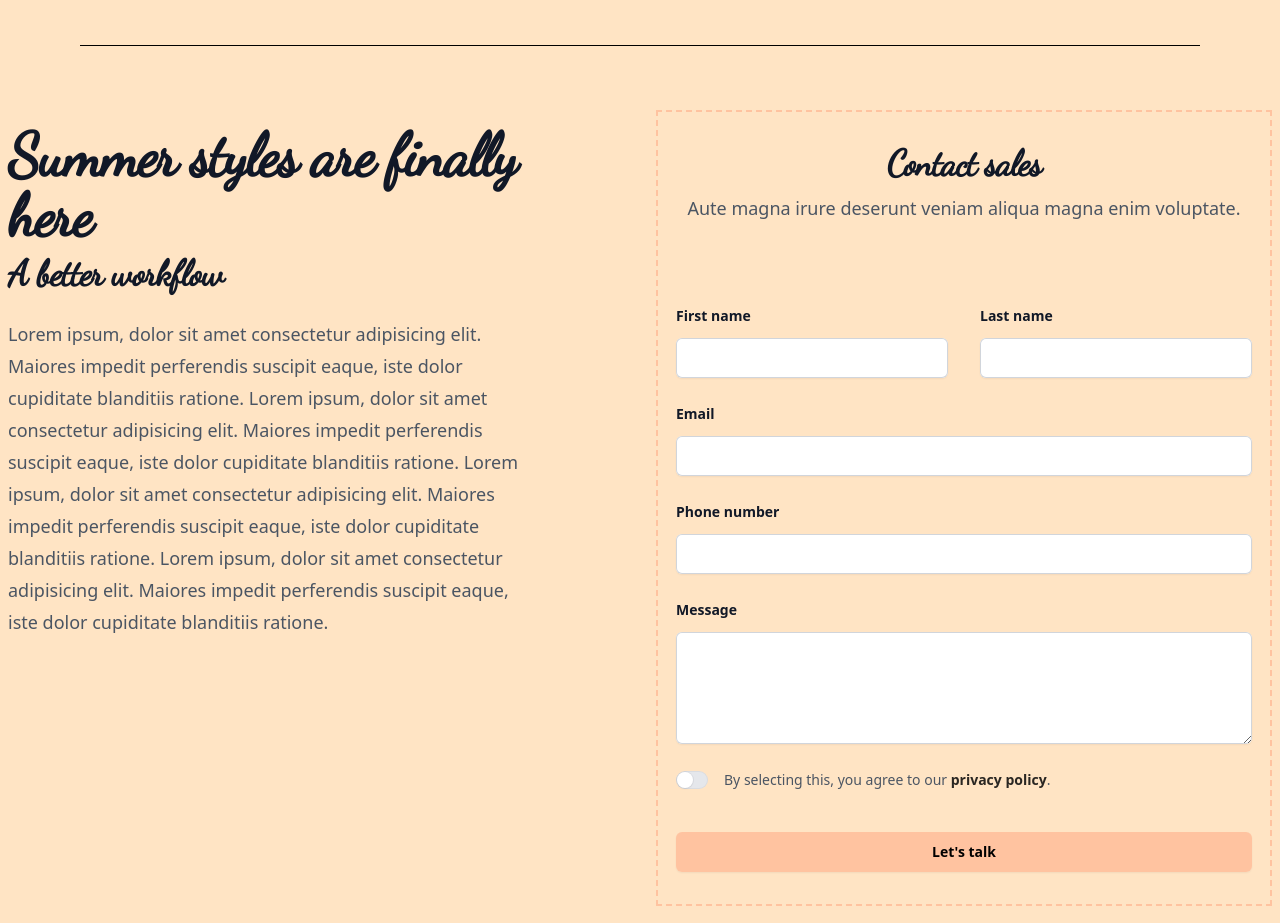
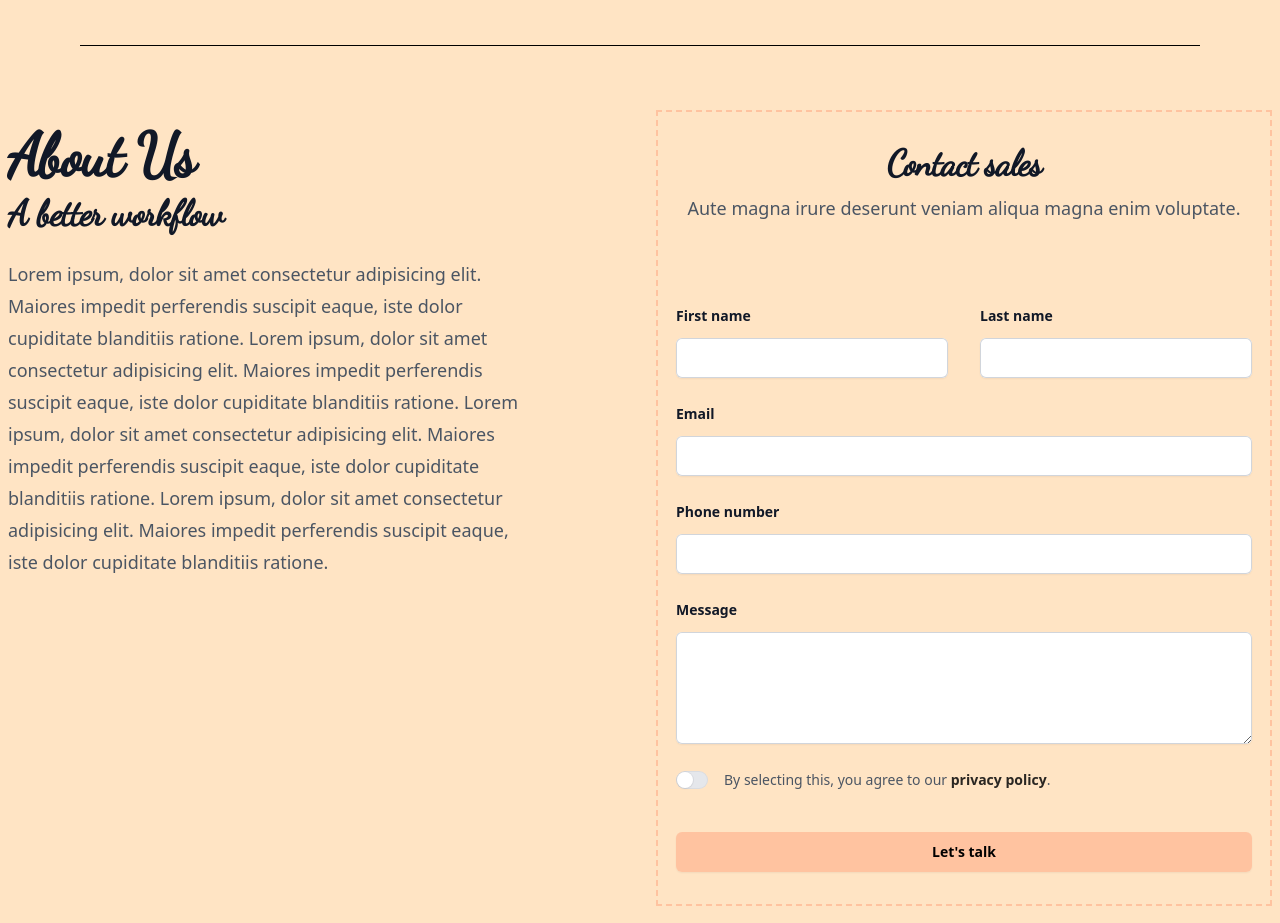
Before and after one commit to Nirvana2299/event-planning, a React (Create React App) app: page / in a window 1280 px wide. Shown: the part 2740-3663 px from the top of the page. Built offline with nearby package versions, Linux system fonts and the light colour scheme.

Commit message:
modified:   src/Components/AboutAndForm.js

```diff
--- a/src/Components/AboutAndForm.js
+++ b/src/Components/AboutAndForm.js
@@ -9,7 +9,7 @@ export default function AboutAndForm() {
           <div className="lg:pr-8 lg:pt-4">
             <div className="lg:max-w-lg ">
               <h1 className="font cursive text-4xl text-center font-bold tracking-tight text-gray-900 sm:text-6xl sm:text-left subpixel-antialiased">
-                Summer styles are finally here
+                About Us
               </h1>
               <p className="mt-2 cursive text-4xl text-center font-bold tracking-tight text-gray-900 sm:text-4xl sm:text-left subpixel-antialiased">A better workflow</p>
               <p className="mt-6 text-lg leading-8 text-gray-600">
```
